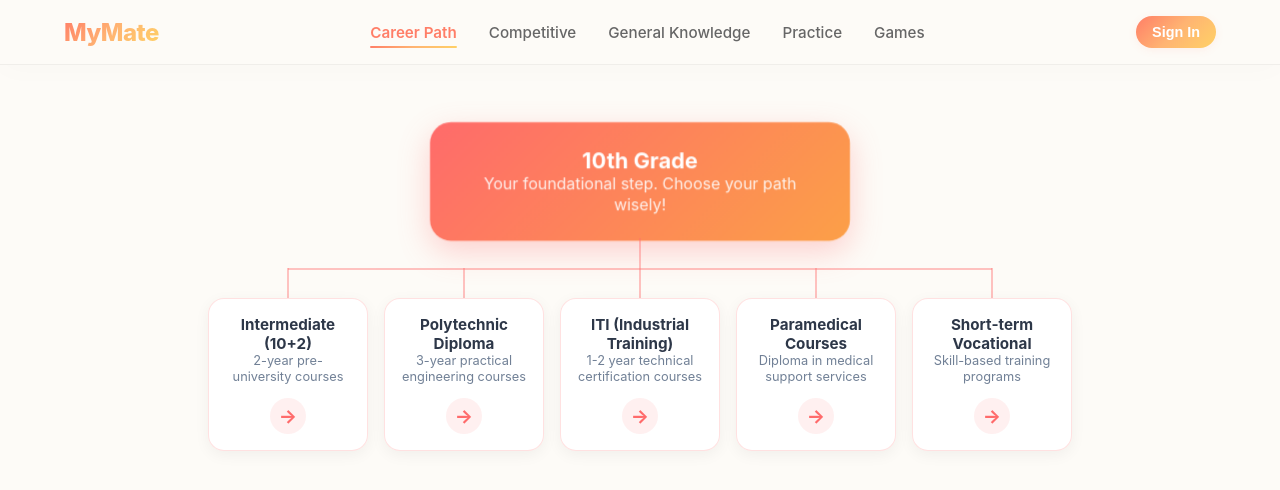
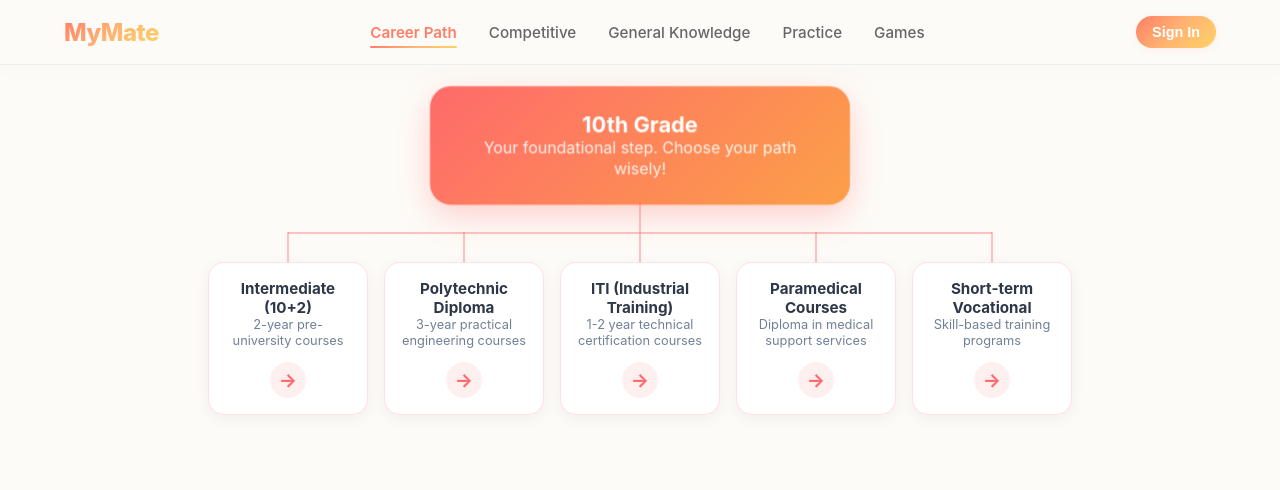
Before and after one commit to mymate01/mymate-app, a Next.js app: page /career-path in a window 1280 px wide. Shown: the top 490 px of the page. Built offline with nearby package versions, Linux system fonts and the light colour scheme.

Commit message:
style(MYM-11): remove excessive top padding

```diff
--- a/src/app/career-path/page.tsx
+++ b/src/app/career-path/page.tsx
@@ -3,7 +3,7 @@ import { post10thCareerMap } from '../../data/careerMapData';
 
 export default function Page() {
   return (
-    <div className="container" style={{ padding: '60px 24px', textAlign: 'center', maxWidth: '100vw' }}>
+    <div className="container" style={{ padding: '24px', textAlign: 'center', maxWidth: '100vw' }}>
       <div style={{ margin: '0 auto', width: '100%' }}>
         <CareerMap data={post10thCareerMap} />
       </div>
```
